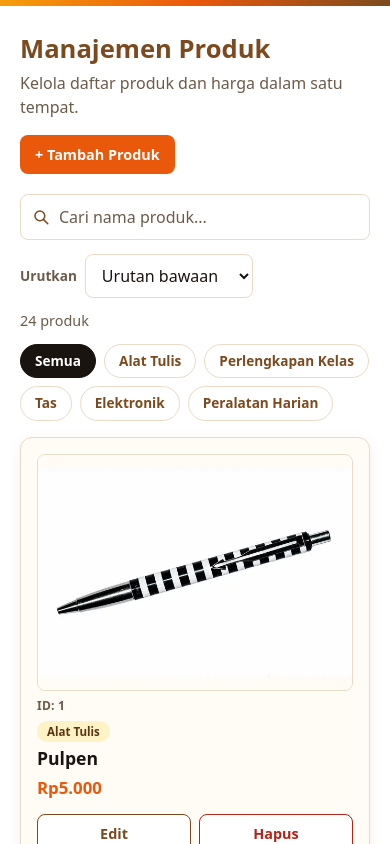
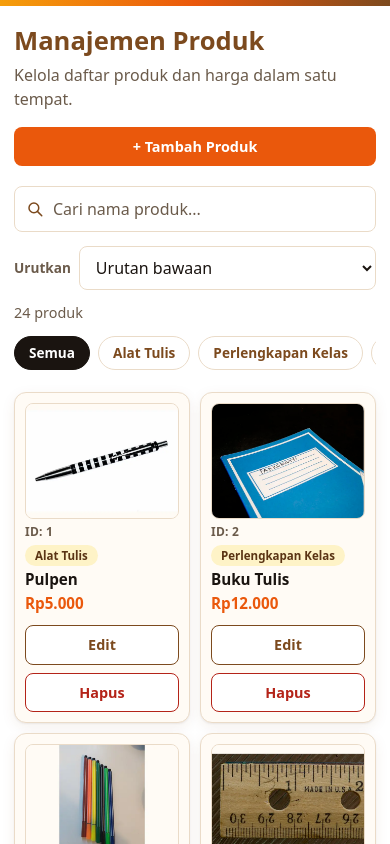
Before and after one commit to DaffHaxxim/pweb-react-tugas3, a React (Vite) app: page / in a window 390 px wide. Shown: the top 844 px of the page. Built offline with nearby package versions, Linux system fonts and the light colour scheme.

Commit message:
Merapikan tampilan agar responsif
Dua kolom kartu, deretan kategori yang bisa digeser, dan target sentuh
44 px pada layar sempit tanpa menyebabkan gulir horizontal.

```diff
--- a/src/components/atoms/Tombol.css
+++ b/src/components/atoms/Tombol.css
@@ -71,3 +71,10 @@
   background: var(--warna-kuning-muda);
   color: var(--warna-hitam);
 }
+
+/* Layar sentuh: target sentuh minimal 44 px agar mudah ditekan. */
+@media (pointer: coarse) {
+  .tombol {
+    min-height: 44px;
+  }
+}
--- a/src/components/molecules/BarPencarian.css
+++ b/src/components/molecules/BarPencarian.css
@@ -19,3 +19,17 @@
   flex-wrap: wrap;
   flex: 1 1 auto;
 }
+
+@media (max-width: 560px) {
+  .bar-pencarian__kiri {
+    width: 100%;
+  }
+
+  .pilih-urutan {
+    width: 100%;
+  }
+
+  .pilih-urutan__select {
+    flex: 1;
+  }
+}
--- a/src/components/molecules/FilterKategori.css
+++ b/src/components/molecules/FilterKategori.css
@@ -37,3 +37,18 @@
   background: var(--warna-cokelat-tua);
   border-color: var(--warna-cokelat-tua);
 }
+
+/* Layar sempit: satu baris yang bisa digeser ke samping, bukan tiga baris yang memenuhi layar. */
+@media (max-width: 640px) {
+  .filter-kategori {
+    flex-wrap: nowrap;
+    overflow-x: auto;
+    padding-bottom: 6px;
+    scrollbar-width: thin;
+  }
+
+  .filter-kategori__chip {
+    flex: none;
+    white-space: nowrap;
+  }
+}
--- a/src/components/molecules/KotakCari.css
+++ b/src/components/molecules/KotakCari.css
@@ -40,3 +40,9 @@
   cursor: pointer;
   filter: sepia(1) saturate(6) hue-rotate(-25deg);
 }
+
+@media (max-width: 560px) {
+  .kotak-cari {
+    max-width: none;
+  }
+}
--- a/src/components/organisms/GridProduk.css
+++ b/src/components/organisms/GridProduk.css
@@ -4,3 +4,11 @@
   gap: 16px;
   margin: 16px 0;
 }
+
+/* Layar sempit: dua kolom agar daftar tidak terlalu panjang. */
+@media (max-width: 560px) {
+  .grid-produk {
+    grid-template-columns: repeat(2, minmax(0, 1fr));
+    gap: 10px;
+  }
+}
--- a/src/components/organisms/HeaderHalaman.css
+++ b/src/components/organisms/HeaderHalaman.css
@@ -15,3 +15,9 @@
   margin: 6px 0 0;
   color: var(--warna-teks-redup);
 }
+
+@media (max-width: 560px) {
+  .header-halaman > .tombol {
+    width: 100%;
+  }
+}
--- a/src/components/organisms/KartuProduk.css
+++ b/src/components/organisms/KartuProduk.css
@@ -37,3 +37,24 @@
 .kartu__aksi .tombol {
   flex: 1;
 }
+
+/* Kartu lebih ringkas pada layar sempit; tombol disusun menurun agar tidak sempit. */
+@media (max-width: 560px) {
+  .kartu {
+    padding: 10px;
+    gap: 4px;
+  }
+
+  .kartu__nama {
+    font-size: 0.95rem;
+  }
+
+  .kartu__harga {
+    margin-bottom: 6px;
+    font-size: 0.95rem;
+  }
+
+  .kartu__aksi {
+    flex-direction: column;
+  }
+}
--- a/src/components/organisms/Modal.css
+++ b/src/components/organisms/Modal.css
@@ -62,3 +62,13 @@
   gap: 8px;
   margin-top: 20px;
 }
+
+@media (max-width: 560px) {
+  .modal {
+    padding: 18px;
+  }
+
+  .modal__aksi {
+    flex-wrap: wrap;
+  }
+}
--- a/src/components/templates/TataLetak.css
+++ b/src/components/templates/TataLetak.css
@@ -3,3 +3,9 @@
   margin: 0 auto;
   padding: 28px 20px 64px;
 }
+
+@media (max-width: 560px) {
+  .tata-letak {
+    padding: 20px 14px 56px;
+  }
+}
```
